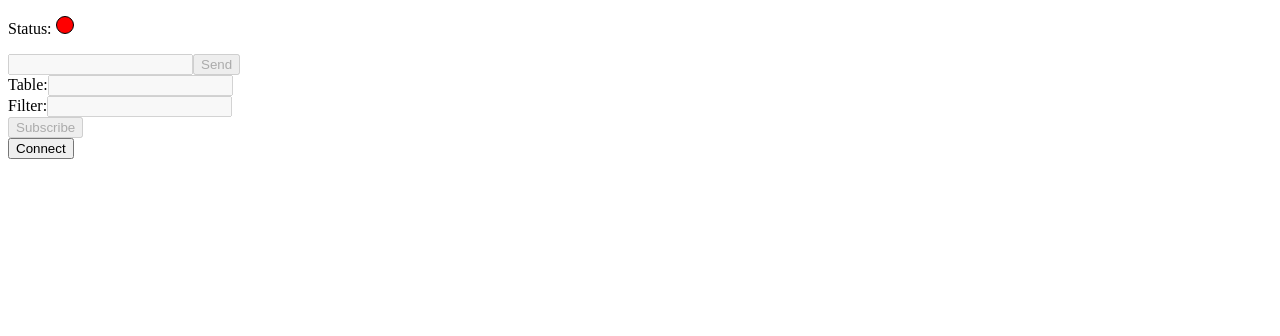
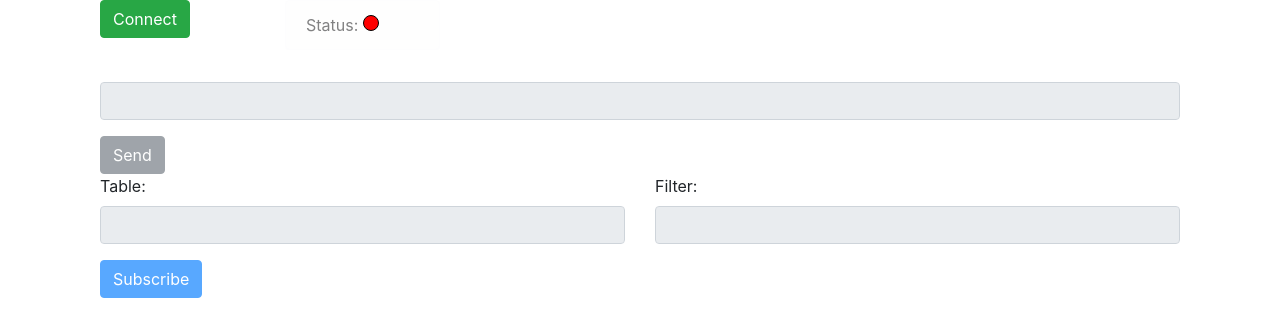
Before and after one commit to Krakarn/ws-todo-client, a React app: page / in a window 1280 px wide. Shown: the top 336 px of the page. Built offline with nearby package versions, Linux system fonts and the light colour scheme; the HTML template or start-up script is replaced by a standard one.

Commit message:
Added bootstrap and some basic styles.

```diff
--- a/src/components/app.tsx
+++ b/src/components/app.tsx
@@ -13,7 +13,7 @@ export interface IAppComponentProps {
 @observer export class App extends React.Component<IAppComponentProps> {
   public render() {
     return (
-      <div>
+      <div className='container'>
         <SubscribeUI subscribeUI={this.props.app.subscribeUI} />
       </div>
     );
--- a/src/components/subscribe/subscription-list.tsx
+++ b/src/components/subscribe/subscription-list.tsx
@@ -18,19 +18,20 @@ export interface ISubscriptionListComponentProps {
 
   public render() {
     return (
-      <ul>
+      <ul className='list-group'>
         {
           this.props.subscriptions.map(subscription =>
-            <li><ul>
-              <li>Id: {subscription.id}</li>
-              <li>Table: {subscription.table}</li>
+            <li className='list-group-item'><ul className='list-group'>
+              <li className='list-group-item'>Id: {subscription.id}</li>
+              <li className='list-group-item'>Table: {subscription.table}</li>
               {
                 subscription.filter ?
-                  <li>Filter: {subscription.filter}</li> :
+                  <li className='list-group-item'>Filter: {subscription.filter}</li> :
                   ''
               }
-              <li>
+              <li className='list-group-item'>
                 <button
+                  className='btn btn-danger'
                   onClick={this.onClickUnsubscribe.bind(this, subscription)}
                 >Unsubscribe</button>
               </li>
--- a/src/components/subscribe/ui.tsx
+++ b/src/components/subscribe/ui.tsx
@@ -94,9 +94,17 @@ export interface ISubscribeUIComponentState {
 
   public render() {
     return (
-      <div>
-        <div>
-          <p>Status: <span
+      <div className='container'>
+        <div className='form-group row'>
+          <div className='col-2'>
+            {
+              this.props.subscribeUI.connected || this.props.subscribeUI.connecting ?
+                <button className='btn btn-danger' onClick={this.onClickDisconnect.bind(this)}>Disconnect</button> :
+                <button className='btn btn-success' onClick={this.onClickConnect.bind(this)}>Connect</button>
+            }
+          </div>
+          <div className='col-2'>
+            <p className='alert alert-light'>Status: <span
               style={{
                 borderRadius: '100%',
                 border: '1px solid black',
@@ -108,15 +116,20 @@ export interface ISubscribeUIComponentState {
               title={this.props.subscribeUI.connectionStatus}
             ></span></p>
           </div>
-        <div>
+        </div>
+        <div className='form-group'>
           <form onSubmit={this.onSubmitCustom.bind(this)}>
+            <div className='form-group'>
               <input
+                className='form-control'
                 type='text'
                 disabled={!this.props.subscribeUI.connected}
                 value={this.state.customInputValue}
                 onChange={this.onCustomInputChange.bind(this)}
               />
+            </div>
             <button
+              className='btn btn-secondary'
               type='submit'
               disabled={!this.props.subscribeUI.connected}
             >
@@ -124,46 +137,47 @@ export interface ISubscribeUIComponentState {
             </button>
           </form>
           <form onSubmit={this.onSubmitSubscribe.bind(this)}>
-            <div>
+            <div className='form-group row'>
+              <div className='col'>
                 <label>Table:</label>
                 <input
+                  className='form-control'
                   type='text'
                   disabled={!this.props.subscribeUI.connected}
                   value={this.state.tableValue}
                   onChange={this.onTableInputChange.bind(this)}
                 />
               </div>
-            <div>
+              <div className='col'>
                 <label>Filter:</label>
                 <input
+                  className='form-control'
                   type='text'
                   disabled={!this.props.subscribeUI.connected}
                   value={this.state.filterValue}
                   onChange={this.onFilterInputChange.bind(this)}
                 />
               </div>
+            </div>
             <button
+              className='btn btn-primary'
               type='submit'
               disabled={!this.props.subscribeUI.connected}
             >Subscribe</button>
           </form>
         </div>
-        <div>
-          {
-            this.props.subscribeUI.connected || this.props.subscribeUI.connecting ?
-              <button onClick={this.onClickDisconnect.bind(this)}>Disconnect</button> :
-              <button onClick={this.onClickConnect.bind(this)}>Connect</button>
-          }
-        </div>
-        <p>{
-          this.props.subscribeUI.error ?
-            this.props.subscribeUI.error :
-            this.props.subscribeUI.waitingForResponse ?
-              'Waiting for response...' :
+        {this.props.subscribeUI.error ?
+          <p className='alert alert-danger'>{this.props.subscribeUI.error}</p> :
           ''
         }
-        </p>
-        <p>{this.props.subscribeUI.response}</p>
+        {this.props.subscribeUI.waitingForResponse ?
+          <p className='alert alert-info'>'Waiting for response...'</p> :
+          ''
+        }
+        {this.props.subscribeUI.response ?
+          <p className='alert alert-success'>{this.props.subscribeUI.response}</p> :
+          ''
+        }
 
         <SubscriptionList
           subscriptions={this.props.subscribeUI.subscriptions}
--- a/src/index.tsx
+++ b/src/index.tsx
@@ -1,5 +1,8 @@
 import * as React from 'react';
 import * as ReactDOM from 'react-dom';
+
+import 'bootstrap';
+import 'bootstrap/dist/css/bootstrap.min.css';
 
 import { App } from './components/app';
 import { AppState } from './state/app';
--- a/webpack.config.js
+++ b/webpack.config.js
@@ -13,15 +13,39 @@ module.exports = {
     filename: cfg.paths.outFile
   },
   resolve: {
-    extensions: ['.ts', '.tsx', '.js', '.jsx', '.json'],
+    extensions: ['.ts', '.tsx', '.js', '.jsx', '.json', '.css'],
   },
   module: {
     rules: [
       { test: /\.tsx?$/, loader: 'awesome-typescript-loader' },
       { enforce: 'pre', test: /\.js$/, loader: 'source-map-loader' },
+      {
+        test: /\.(css)$/,
+        use: [{
+          loader: 'style-loader',
+        }, {
+          loader: 'css-loader',
+        }, {
+          loader: 'postcss-loader',
+          options: {
+            plugins: function() {
+              return [
+                require('precss'),
+                require('autoprefixer'),
+              ];
+            },
+          },
+        }],
+      },
     ],
   },
   plugins: [
+    new webpack.ProvidePlugin({
+      $: 'jquery',
+      jQuery: 'jquery',
+      'window.jQuery': 'jquery',
+      Popper: ['popper.js', 'default'],
+    }),
     new HtmlWebpackPlugin(),
   ],
 };
```
Also changed, not shown: package.json (+8 -0 lines), 1 other file (tests, documents, lock files or other folders). Lines whose indentation alone changed are shown as unchanged.
